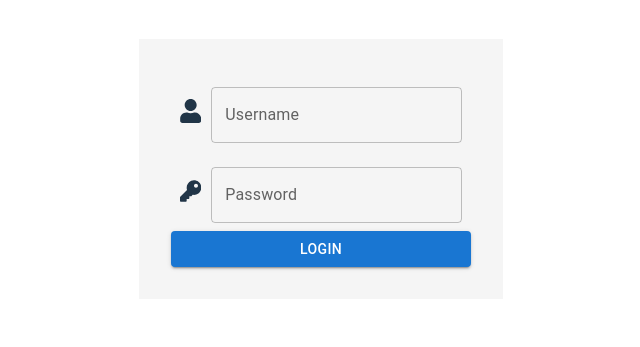
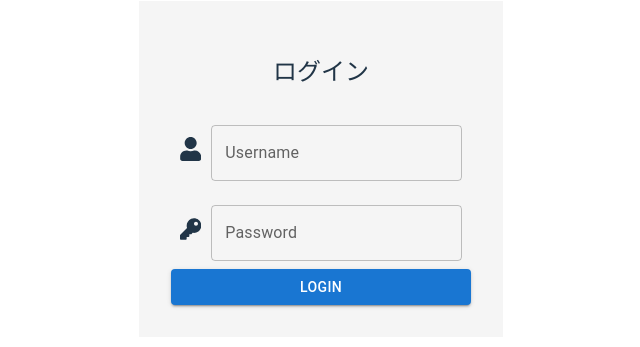
Before and after one commit to Fufuhu/vive-coding, a React (Vite) app in the folder vive-coding/: page /login in a window 1280 px wide. Shown: the part 231-578 px from the top of the page, without its empty margins (319-959 px from the left). Built offline with nearby package versions, Linux system fonts and the light colour scheme.

Commit message:
feat: add header to Login component for improved user guidance

```diff
--- a/vive-coding/src/component/login.tsx
+++ b/vive-coding/src/component/login.tsx
@@ -3,7 +3,10 @@ import { FaUser, FaKey } from 'react-icons/fa';
 
 const Login = () => {
   return (
-    <Box display="flex" flexDirection="column" alignItems="center" justifyContent="flex-start"  bgcolor="grey.100" p={4} width="300px">
+      <Box display="flex" flexDirection="column" alignItems="center" justifyContent="flex-start"  bgcolor="grey.100" p={4} width="300px">
+        <Box>
+          <h2>ログイン</h2>
+        </Box>
       <Box sx={{ display: 'flex', alignItems: 'center' }}>
         <FaUser style={{ marginRight: '10px', fontSize: '150%' }}/>
         <TextField
```
